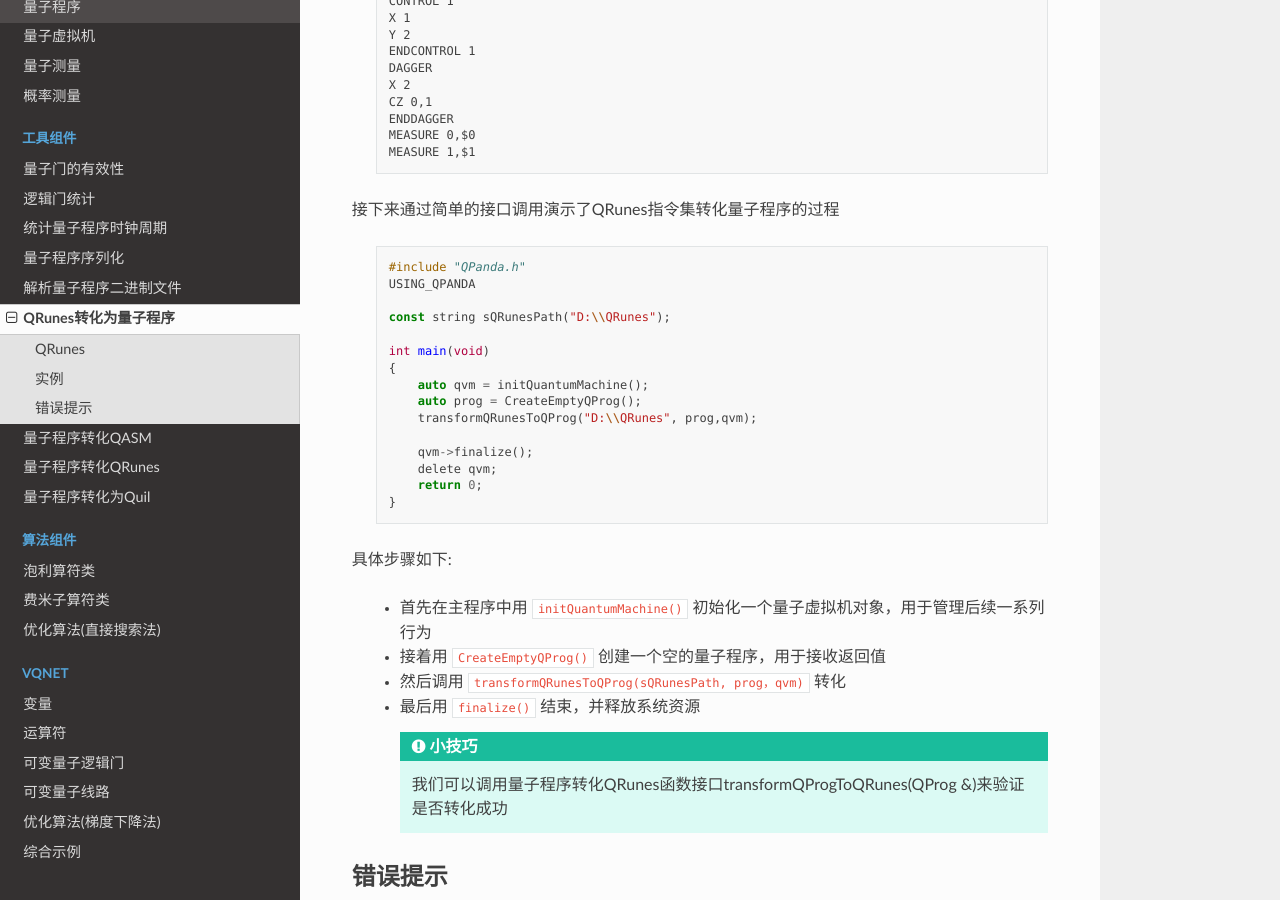
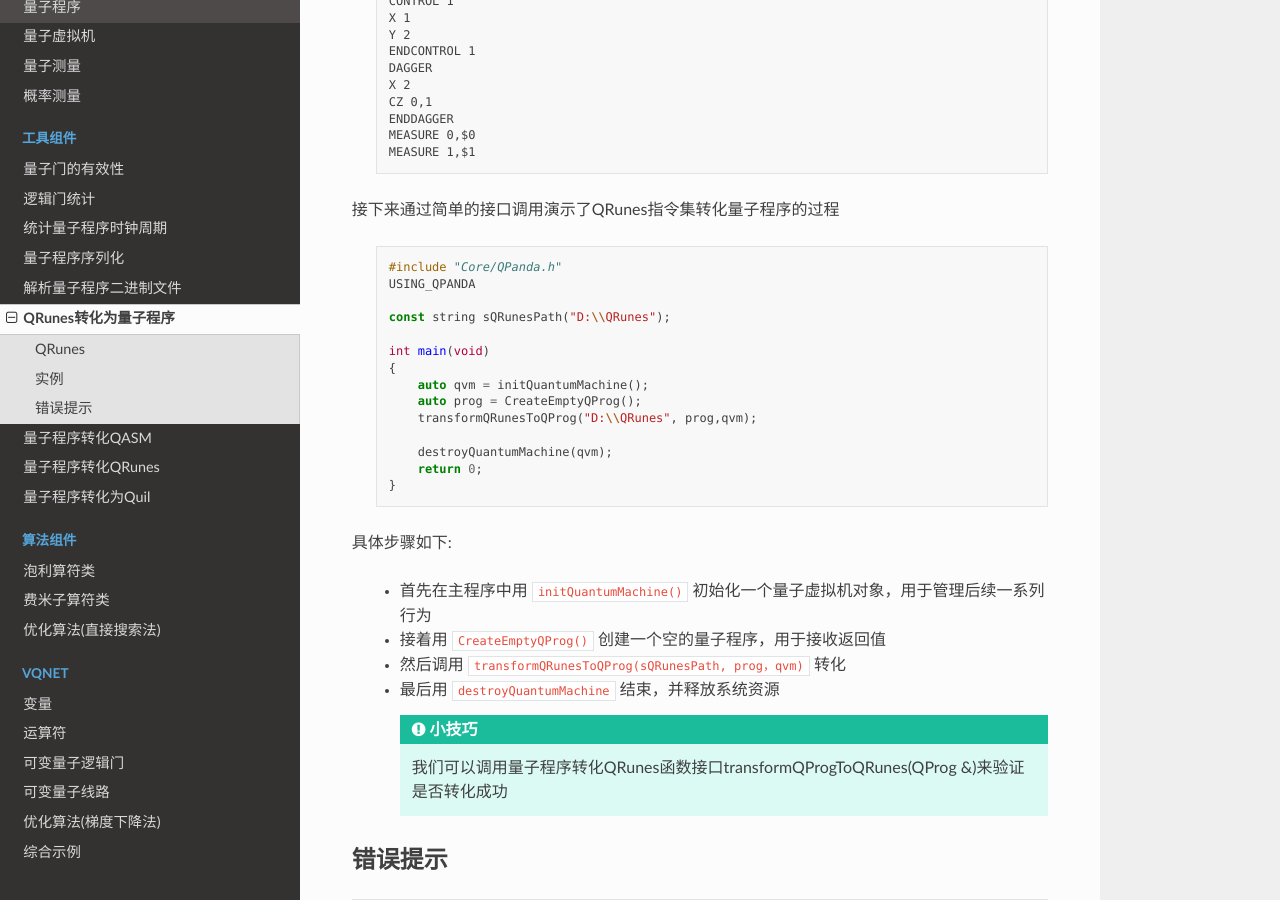
Before and after one commit to liye0005/QPanda-Toturial, a Sphinx documentation site: the page built from source/QRunesToQProg.rst, in a window 1280 px wide and 900 px high, scrolled down 687 px. Built offline with Sphinx 7.4.7 and the Read the Docs theme 2.0.0, drawn with Linux system fonts in a browser that asks for light colours; pages that are not in the unit, such as notebooks, are missing from menus.

Commit message:
<fix>：更新量子线路转换部分的内容

```diff
--- a/source/QProgToQuil.rst
+++ b/source/QProgToQuil.rst
@@ -62,7 +62,7 @@
 
     .. code-block:: c
 
-        #include <QPanda.h>
+        #include "Core/QPanda.h"
         USING_QPANDA
 
 
@@ -80,8 +80,7 @@
 
             std::string instructions = transformQProgToQuil(prog, qvm);
             std::cout << instructions << std::endl;
-            qvm->finalize();
-            delete qvm;
+            destroyQuantumMachine(qvm);
             return 0;
         }
 
--- a/source/QRunesToQProg.rst
+++ b/source/QRunesToQProg.rst
@@ -39,7 +39,7 @@
 
     .. code-block:: c
 
-        #include "QPanda.h"
+        #include "Core/QPanda.h"
         USING_QPANDA
 
         const string sQRunesPath("D:\\QRunes");
@@ -50,8 +50,7 @@
             auto prog = CreateEmptyQProg();
             transformQRunesToQProg("D:\\QRunes", prog,qvm);
 
-            qvm->finalize();
-            delete qvm;
+            destroyQuantumMachine(qvm);
             return 0;
         }
 
@@ -64,7 +63,7 @@
 
  - 然后调用 ``transformQRunesToQProg(sQRunesPath, prog，qvm)`` 转化
 
- - 最后用 ``finalize()`` 结束，并释放系统资源
+ - 最后用 ``destroyQuantumMachine`` 结束，并释放系统资源
 
    .. tip:: 我们可以调用量子程序转化QRunes函数接口transformQProgToQRunes(QProg &)来验证是否转化成功
 
```
Also changed, not shown: source/QProgToQASM.rst (+3 -4 lines), source/QProgToQRunes.rst (+3 -4 lines).
